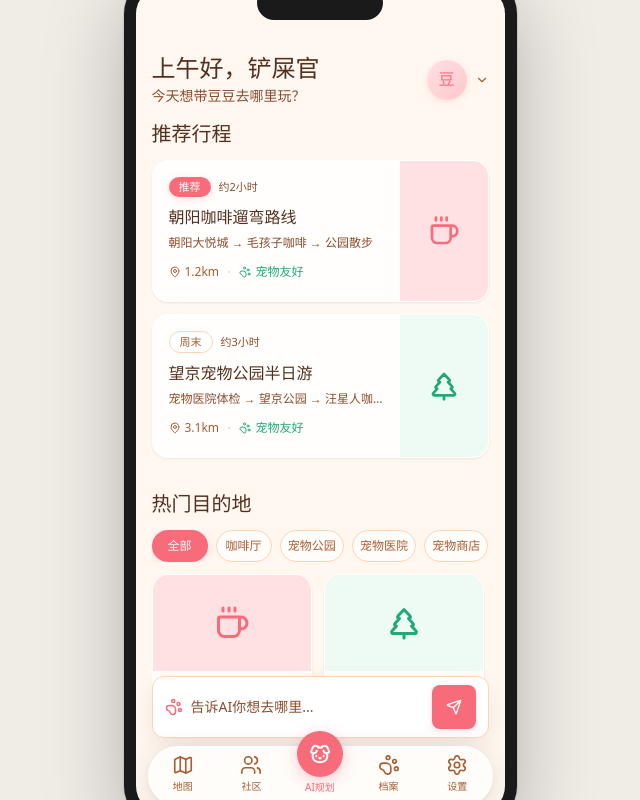
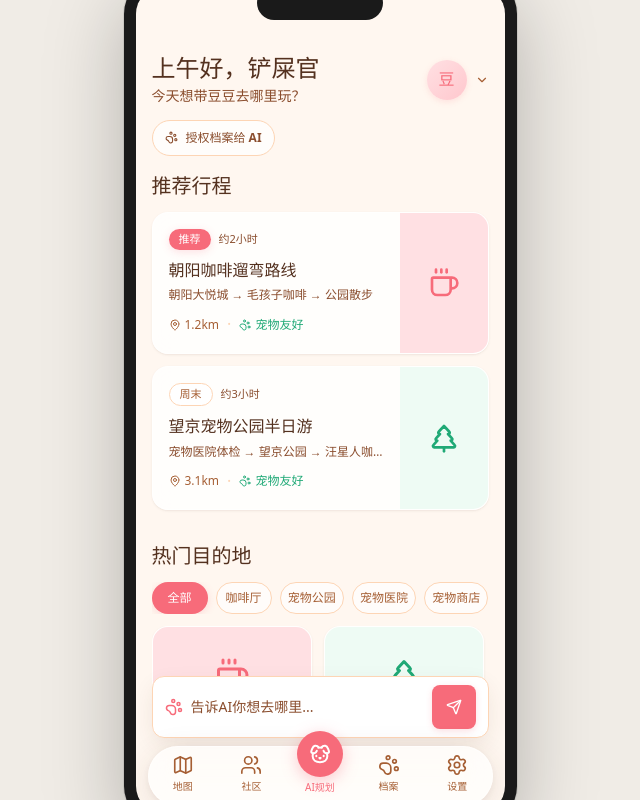
Before and after one commit to pettrip-ai/pettrace-ai, a React (Vite) app: page /pettrace-ai/ai in a window 1280 px wide. Shown: the whole page, without its empty margins (320-960 px from the left). Built offline with nearby package versions, Linux system fonts and the light colour scheme.

Commit message:
fix(ai): 限制宠物档案进入AI上下文

```diff
--- a/src/pages/AiPage/ChatView.tsx
+++ b/src/pages/AiPage/ChatView.tsx
@@ -168,6 +168,7 @@ export default forwardRef(function AiChatPage({ pendingText }: Props, ref) {
     chat,
     addMessage,
     settings,
+    showPetInChat,
   } = useStore()
 
   const pet = pets[0]
@@ -210,7 +211,7 @@ export default forwardRef(function AiChatPage({ pendingText }: Props, ref) {
 
     const targetCity = detectCity(text, city)
     if (targetCity !== city) setCity(targetCity)
-    const petCtx = pet ? petToContext(pet) : undefined
+    const petCtx = showPetInChat && pet ? petToContext(pet) : undefined
     const history = chatToHistory([...chat, { role: 'user', content: text }])
     const useMock = settings.enableMockAi || !settings.apiKey
 
--- a/src/pages/AiPage/Planner.tsx
+++ b/src/pages/AiPage/Planner.tsx
@@ -41,7 +41,7 @@ const HOT_DEST = [
 ]
 
 export default function PlannerPage() {
-  const { pets, clearChat } = useStore()
+  const { pets, clearChat, showPetInChat, setShowPetInChat } = useStore()
   const navigate = useNavigate()
   const pet = pets[0]
 
@@ -82,6 +82,23 @@ export default function PlannerPage() {
             <ChevronDown size={14} style={{ color: 'var(--color-on-surface-variant)' }} />
           </div>
         </header>
+
+        <div className="mb-4">
+          <button
+            type="button"
+            aria-pressed={showPetInChat}
+            onClick={() => setShowPetInChat(!showPetInChat)}
+            className="inline-flex items-center gap-2 rounded-full px-3 py-2 text-[12px] font-semibold"
+            style={{
+              background: showPetInChat ? 'var(--color-primary-container)' : 'rgba(255,255,255,0.72)',
+              color: showPetInChat ? 'var(--primary)' : 'var(--color-muted-foreground)',
+              border: '0.5px solid var(--border)',
+            }}
+          >
+            <PawPrint size={13} />
+            {showPetInChat ? `已授权档案：${petLabel}` : '授权档案给 AI'}
+          </button>
+        </div>
 
         <section className="mb-5">
           <h2 className="pettrace-h4 truncate" style={{ margin: '0 0 12px', color: 'var(--color-on-surface)', fontSize: 20 }}>推荐行程</h2>
```
Also changed, not shown: scripts/loop1-regression.mjs (+9 -0 lines).
